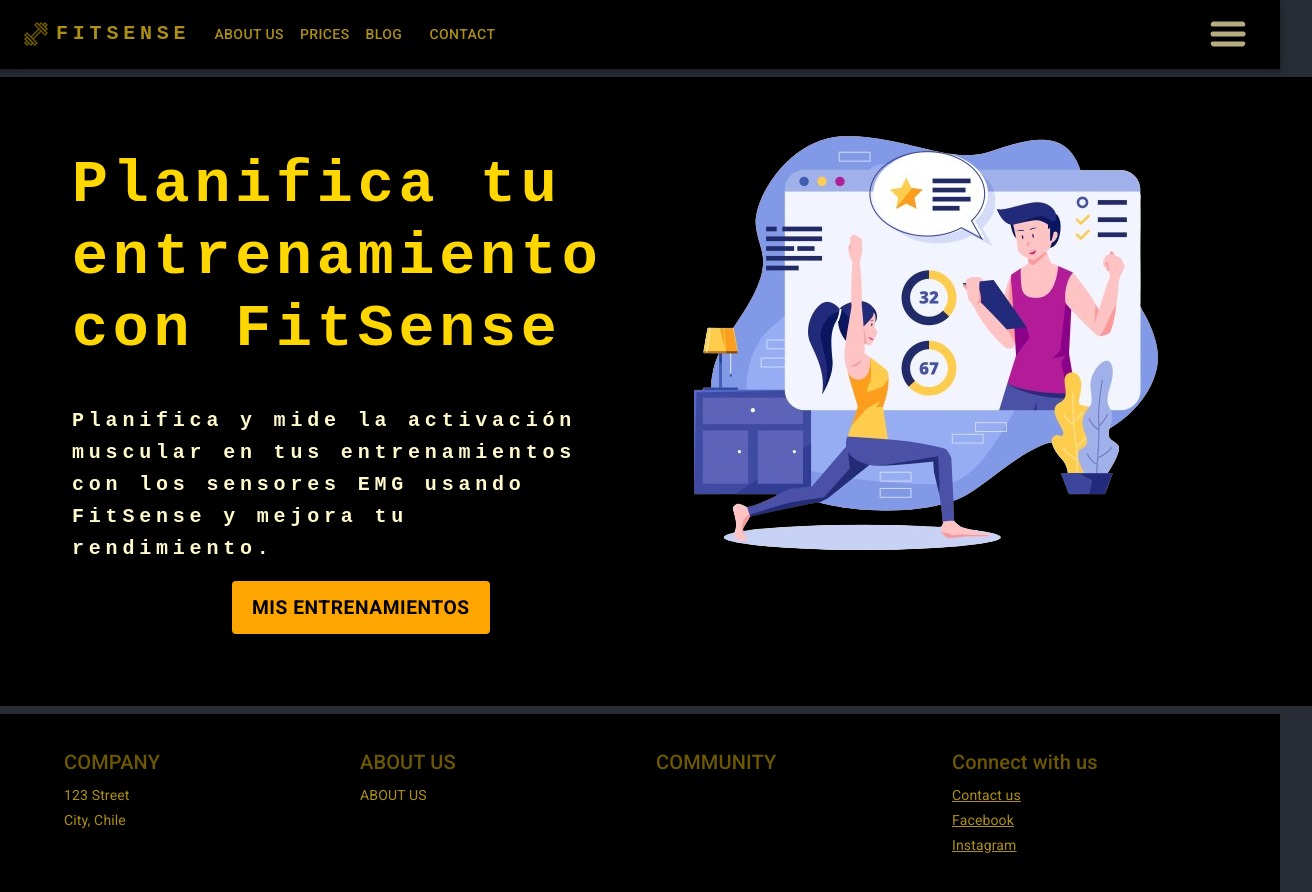
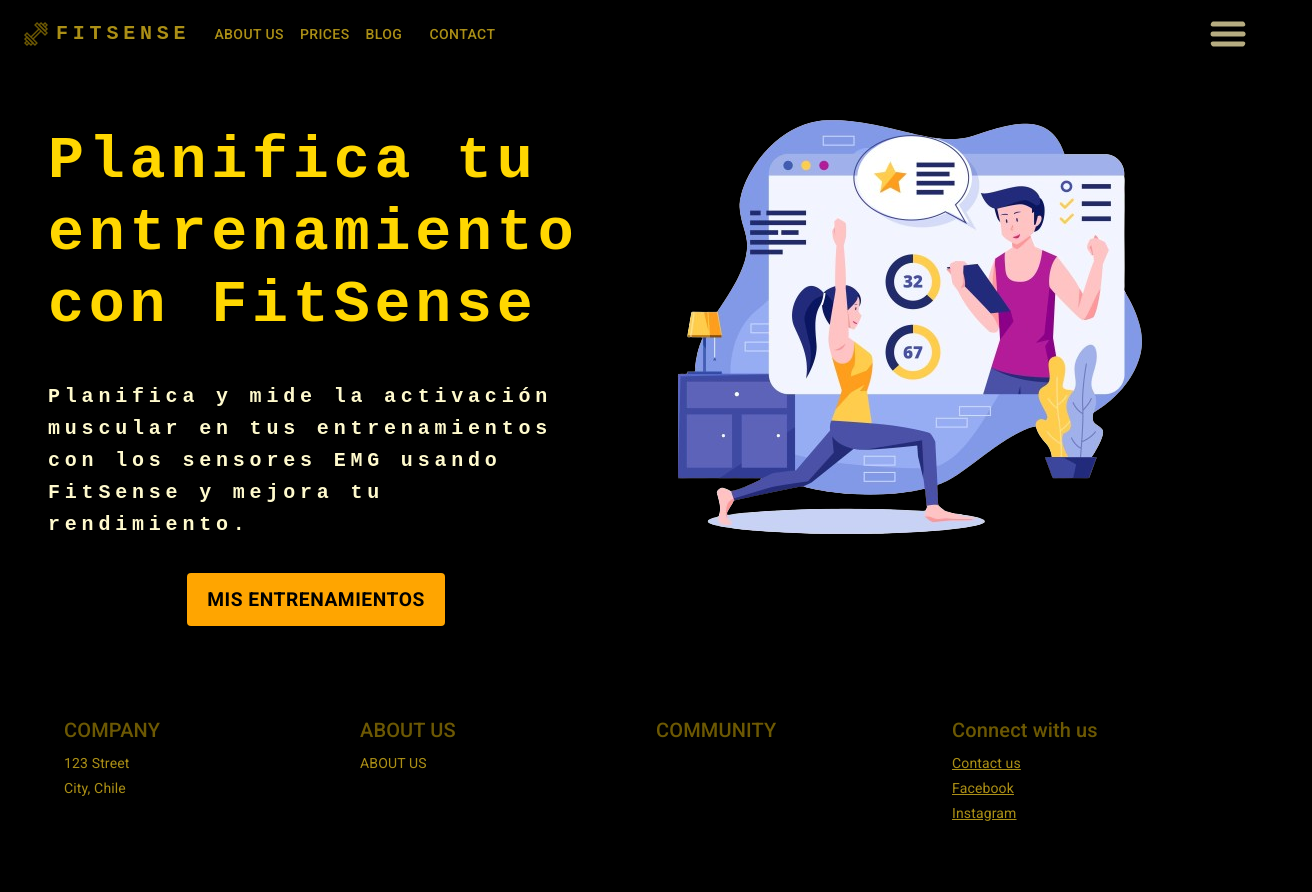
Before and after one commit to Javier-Rivera2311/Gpi_Fitsense, a React (Create React App) app: page / in a window 1280 px wide. Shown: the whole page, 1312 px wide, since content can reach past the window. After the commit the page ends 860 px from the top, so only its background shows below. Built offline with nearby package versions, Linux system fonts and the light colour scheme.

Commit message:
style(home): mejoras grid

```diff
--- a/src/index.css
+++ b/src/index.css
@@ -5,7 +5,7 @@
     sans-serif;
   -webkit-font-smoothing: antialiased;
   -moz-osx-font-smoothing: grayscale;
-  background-color: #282c34;
+  background-color: #000000;
 }
 
 code {
--- a/src/pages/Home/Home.jsx
+++ b/src/pages/Home/Home.jsx
@@ -1,4 +1,5 @@
 import React from "react";
+import { Link } from 'react-router-dom';
 import PageContainer from "../../components/container/PageContainer";
 import { Box, Typography, Button, Grid } from "@mui/material";
 import img from "../../assets/3802449.png";
@@ -12,15 +13,14 @@
           justifyContent: "center",
           alignItems: "center",
           width: "100%",
-          minHeight: "calc(80vh - 64px)", // Ajusta la altura para tener en cuenta el header y footer
+          minHeight: "calc(60vh - 50px)", // Ajusta la altura para tener en cuenta el header y footer
           backgroundColor: "black",
           color: "white",
-          padding: 2,
         }}
       >
         <Grid container spacing={2}>
           <Grid item xs={12} md={6}>
-            <Box padding={7}>
+            <Box padding={6}>
               <Typography
                 variant="h2"
                 component="h1"
@@ -49,6 +49,8 @@
               >
                 Planifica y mide la activación muscular en tus entrenamientos con los sensores EMG usando FitSense y mejora tu rendimiento.
               </Typography>
+              <div style={{ display: 'flex', justifyContent: 'center' }}>
+              <Link to="/Workout" style={{ textDecoration: 'none', display: 'inline-block' }}>
                 <Button
                   variant="contained"
                   sx={{
@@ -60,7 +62,6 @@
                     marginTop: 2,
                     display: 'grid',
                     justify: 'center',
-                  marginLeft: 20,
                     "&:hover": {
                       backgroundColor: "darkorange",
                     },
@@ -68,6 +69,8 @@
                 >
                   MIS ENTRENAMIENTOS
                 </Button>
+              </Link>
+            </div>
             </Box>
           </Grid>
           <Grid item xs={12} md={5}>
```
Lines whose indentation alone changed are shown as unchanged.
